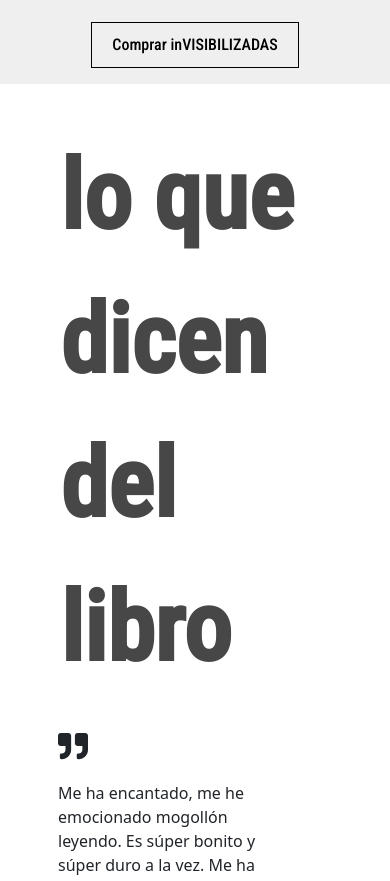
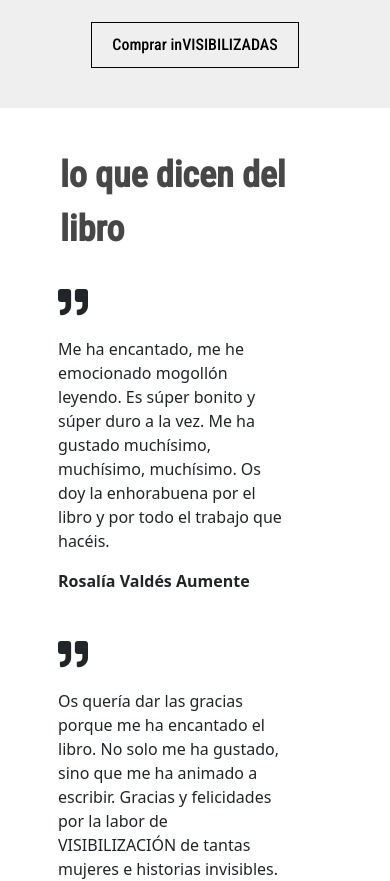
Before and after one commit to hachesanchez/Mamachama-client, a React (Vite) app: page /colabora/invisibilizadas in a window 390 px wide. Shown: the part 900-1781 px from the top of the page. Built offline with nearby package versions, Linux system fonts and the light colour scheme.

Commit message:
footer invisibilizadas + title they say + margin buy

```diff
--- a/src/components/Footer/Footer.jsx
+++ b/src/components/Footer/Footer.jsx
@@ -39,8 +39,7 @@ function Footer() {
                         <p className="footer-title">Colabora</p>
                         <hr />
                         <div className="footer-links">
-                            <Link to='#'>Libro "Invisibilizadas"</Link>
-                            {/* <Link to={'/colabora/invisibilizadas'}>Libro "Invisibilizadas"</Link> */}
+                            <Link to={'/colabora/invisibilizadas'}>Libro "Invisibilizadas"</Link>
                             <br />
                             <Link to='#'>Catering saludable</Link>
                             {/* <Link to={'/colabora/catering'}>Catering saludable</Link> */}
--- a/src/components/InvisibilizadasComponents/InvisibilizadasCard.css
+++ b/src/components/InvisibilizadasComponents/InvisibilizadasCard.css
@@ -61,4 +61,8 @@
         justify-content: center;
         flex-wrap: wrap;
     }
+
+    .buy-link {
+        margin-bottom: 40px;
+    }
 }
--- a/src/components/InvisibilizadasComponents/TheySay.css
+++ b/src/components/InvisibilizadasComponents/TheySay.css
@@ -28,3 +28,14 @@
 .they-say-author {
     font-weight: bold;
 }
+
+@media (max-width: 991px) {
+
+    .they-say-title {
+        color: #474747;
+        font-family: 'Roboto Condensed', sans-serif;
+        font-weight: bold;
+        font-size: 36px;
+    }
+
+}
```
